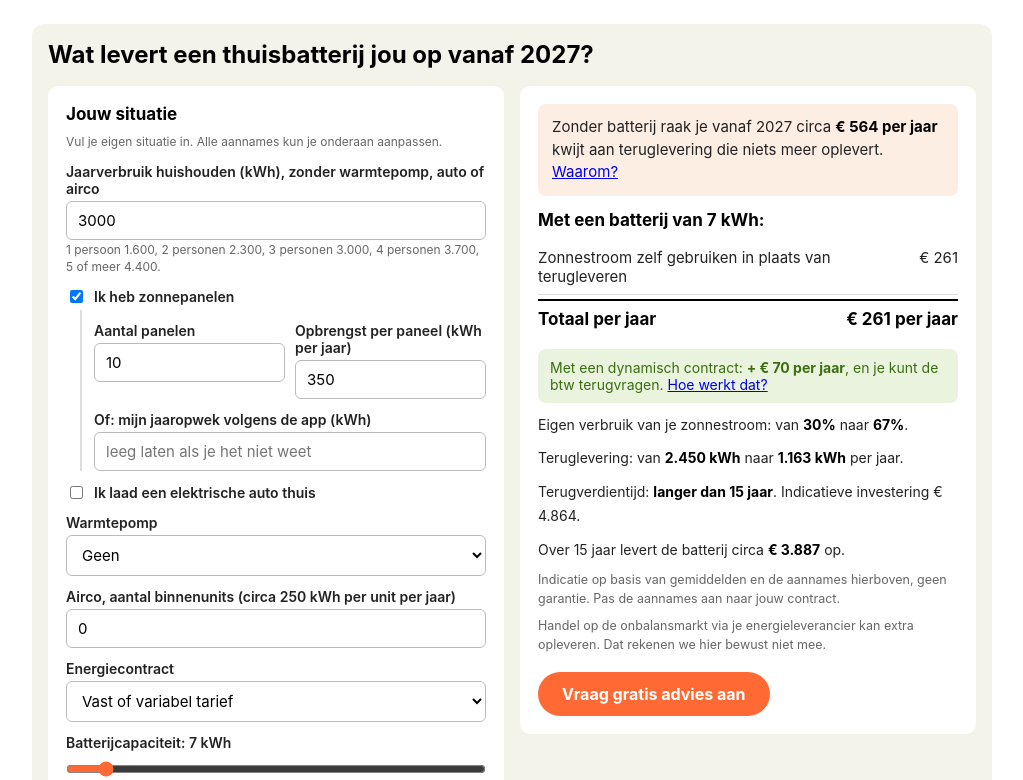
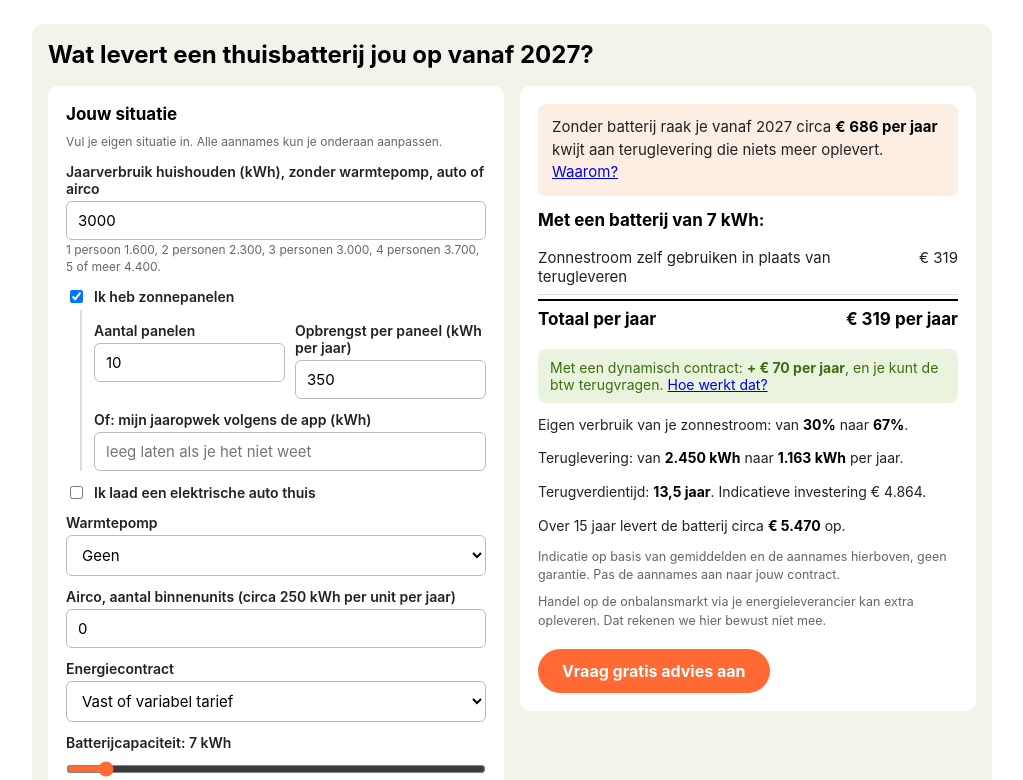
Before and after one commit to Mekdigital/qilowatt-batterij-calculator, a plain HTML site: page dev/index.html in a window 1280 px wide. Shown: the top 780 px of the page, without its empty margins (128-1151 px from the left). Drawn offline with Linux system fonts and the light colour scheme; a web font is replaced by a local one.

Commit message:
feat: default electricity price 0.32 and 2% yearly price rise
Chosen by Peter on 25-11-2026; both values are within the market range
(variable tariffs November 2026, laadbudget.nl uses 2% per year).

Co-Authored-By: Claude Fable 5.1 <noreply@anthropic.com>

```diff
--- a/embed-webflow.html
+++ b/embed-webflow.html
@@ -2,4 +2,4 @@
      Nieuwe versie: tag in GitHub ophogen en hieronder de @tag aanpassen. -->
 <link href="https://api.fontshare.com/v2/css?f[]=satoshi@400,500,700&display=swap" rel="stylesheet">
 <div id="qw-calc-root" data-funnel="/funnel-particulier"></div>
-<script src="https://cdn.jsdelivr.net/gh/Mekdigital/qilowatt-batterij-calculator@2026-11-25.1/dist/calculator.js"></script>
+<script src="https://cdn.jsdelivr.net/gh/Mekdigital/qilowatt-batterij-calculator@2026-11-25.2/dist/calculator.js"></script>
--- a/src/model.js
+++ b/src/model.js
@@ -44,7 +44,7 @@
   };
 
   var STANDAARD_AANNAMES = {
-    stroomprijs: 0.27,         // euro per kWh all-in
+    stroomprijs: 0.32,         // euro per kWh all-in (Peter 25-11-2026: variabel tarief november 2026)
     vergoeding: 0.09,          // terugleververgoeding 2027, vast contract
     terugleverkosten: 0.05,    // per teruggeleverde kWh, vast contract
     middagprijsDyn: 0.05,      // terugleverprijs op zonnige middaguren, dynamisch
@@ -55,7 +55,7 @@
     horizon: 15,               // jaren
     prijsverschil: 0.12,       // dal versus piek bij dynamisch, all-in
     handelsdagen: 250,         // dagen per jaar met voldoende prijsverschil
-    prijsstijging: 0,          // per jaar
+    prijsstijging: 0.02,       // per jaar (Peter 25-11-2026)
     btwTeruggave: null,        // null: afleiden uit contract (aan bij dynamisch)
     investering: null          // null: uit de tabel
   };
--- a/src/widget.js
+++ b/src/widget.js
@@ -29,7 +29,7 @@
 
   // Aannames in de volgorde van het paneel. pct: in de UI als procent.
   var AANNAMES = [
-    { k: 'stroomprijs', l: 'Stroomprijs, all-in (€ per kWh)', stap: 0.01, bron: 'Milieu Centraal januari 2026, laadbudget.nl, CBS september 2026 (0,26)' },
+    { k: 'stroomprijs', l: 'Stroomprijs, all-in (€ per kWh)', stap: 0.01, bron: 'Variabel tarief november 2026 (vergelijkingssites 0,26 tot 0,32); Milieu Centraal januari 2026 0,27' },
     { k: 'vergoeding', l: 'Terugleververgoeding 2027, vast contract (€ per kWh)', stap: 0.01, bron: 'Essent, Eneco, Vattenfall, november 2026' },
     { k: 'terugleverkosten', l: 'Terugleverkosten, vast contract (€ per kWh)', stap: 0.01, bron: 'Essent, Eneco, Vattenfall, november 2026; netto 4 cent' },
     { k: 'middagprijsDyn', l: 'Terugleverprijs op zonnige middaguren, dynamisch (€ per kWh)', stap: 0.01, bron: 'Gemiddelde marktprijs op laaduren juli 2025 tot juni 2026 (energievergelijk.nl)' },
@@ -40,7 +40,7 @@
     { k: 'horizon', l: 'Levensduur (jaar, maximaal 50)', stap: 1, max: 50, bron: 'Marktstandaard 15 jaar' },
     { k: 'prijsverschil', l: 'Prijsverschil dal en piek, dynamisch (€ per kWh)', stap: 0.01, bron: 'thuisbatterijreus.nl 10 tot 15 cent, laadbudget 16, thuisbatterijcheck 7,5' },
     { k: 'handelsdagen', l: 'Dagen per jaar met voldoende prijsverschil', stap: 5, bron: 'Qilowatt-blog november 2026 (250), thuisbatterijreus 300' },
-    { k: 'prijsstijging', l: 'Stijging stroomprijs per jaar (%)', stap: 0.5, pct: true, bron: 'Bewust conservatief op 0' },
+    { k: 'prijsstijging', l: 'Stijging stroomprijs per jaar (%)', stap: 0.5, pct: true, bron: 'laadbudget.nl rekent ook met 2 procent per jaar' },
     { k: 'investering', l: 'Investering inclusief btw en installatie (€)', stap: 100, leeg: true, bron: 'Leeg: indicatie uit de Qilowatt-prijslijst van november 2026 voor de gekozen capaciteit' }
   ];
 
```
Also changed, not shown: dist/calculator.js (+4 -4 lines), test/model.test.js (+16 -16 lines), test/widget.test.js (+6 -6 lines).
